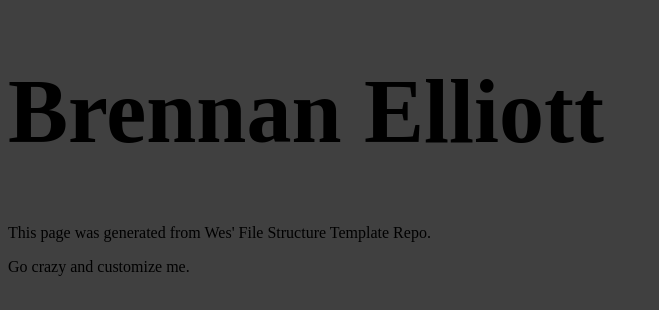
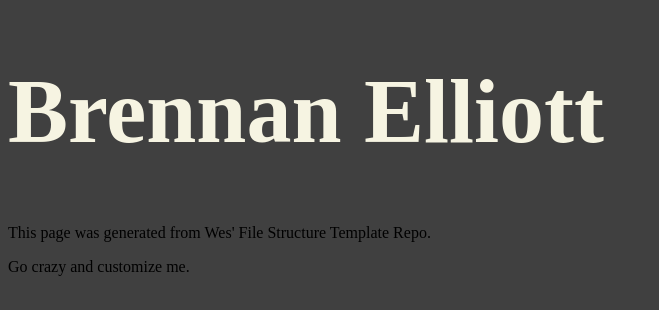
Before and after one commit to BrennanElliott10/art101, a plain HTML site: page index.html in a window 1280 px wide. Shown: the whole page, without its empty margins (0-659 px from the left). Drawn offline with Linux system fonts and the light colour scheme.

Commit message:
Update index.html

```diff
--- a/index.html
+++ b/index.html
@@ -2,7 +2,7 @@
 <html>
 <body style="background-color:#404040;">
 <head>
-	<h1 style="font-size:90px;">Brennan Elliott</h1>
+	<h1 style="font-size:90px;color:#F6F4E2">Brennan Elliott</h1>
 	<title>Brennan Elliott Homepage</title>
 	<link rel="stylesheet" type="text/css" href="css/site.css">
 </head>
```
